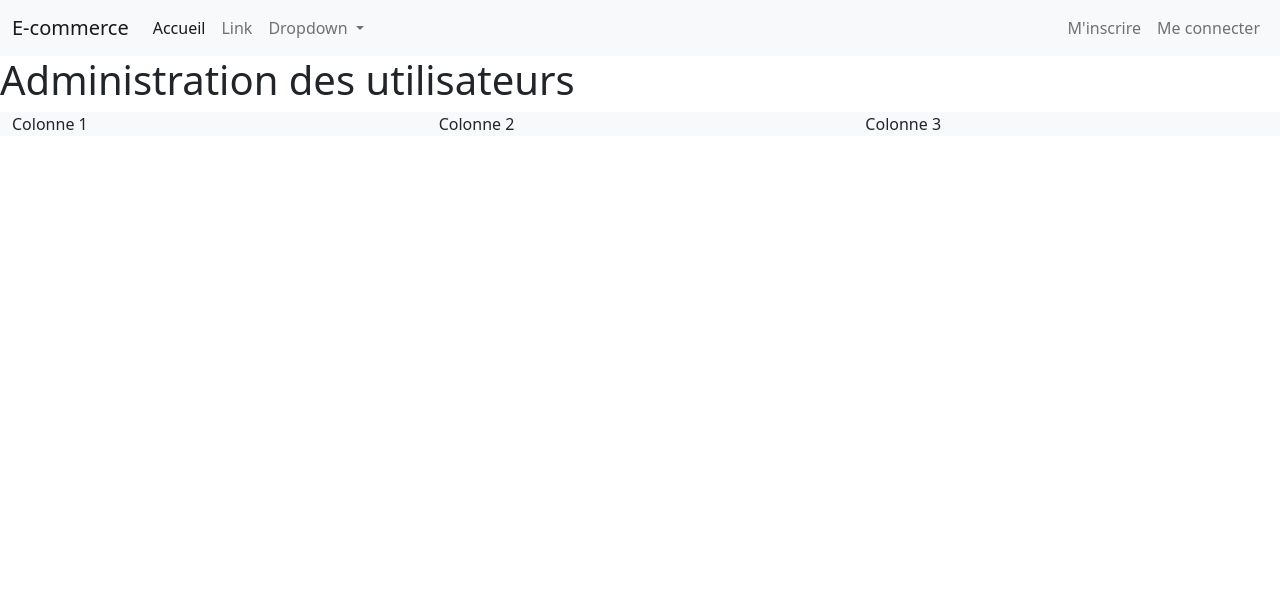
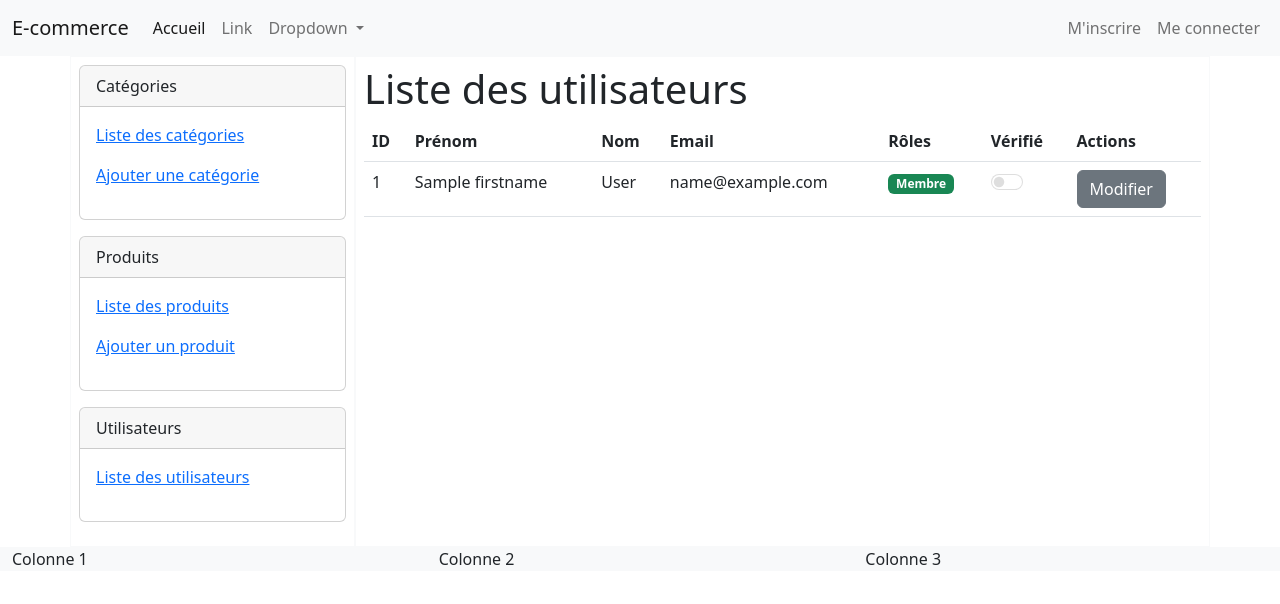
Before and after one commit to Willremi/Symfony6, a Symfony app: template templates/admin/users/index.html.twig in a window 1280 px wide. Shown: the top 604 px of the page. Run offline with Twig, Linux system fonts and the light colour scheme; the template is opened without the code that fills it: most values are stand-ins (such as "Sample title", 1, 10 or a date in 2020); some libraries are stand-ins or nearby versions.

Commit message:
tuto sur la création de l'interface administrateur sans bundle

```diff
--- a/src/Controller/Admin/ProductsController.php
+++ b/src/Controller/Admin/ProductsController.php
@@ -5,6 +5,7 @@ namespace App\Controller\Admin;
 use App\Entity\Images;
 use App\Entity\Products;
 use App\Form\ProductsFormType;
+use App\Repository\ProductsRepository;
 use App\Service\PictureService;
 use Doctrine\ORM\EntityManagerInterface;
 use Symfony\Bundle\FrameworkBundle\Controller\AbstractController;
@@ -18,9 +19,10 @@ use Symfony\Component\String\Slugger\SluggerInterface;
 class ProductsController extends AbstractController
 {
     #[Route('/', name: 'index')]
-    public function index(): Response
+    public function index(ProductsRepository $productsRepository): Response
     {
-        return $this->render('admin/products/index.html.twig');
+        $produits = $productsRepository->findAll();
+        return $this->render('admin/products/index.html.twig', compact('produits'));
     }
     #[Route('/ajout', name: 'add')]
     public function add(Request $request, EntityManagerInterface $em, SluggerInterface $slugger, PictureService $pictureService): Response
--- /dev/null
+++ b/templates/_partials/_adminnav.html.twig
@@ -0,0 +1,28 @@
+<aside class="col-3 border border-light bg-white p-2">
+    <article class="card mb-3">
+        <div class="card-header">
+            Catégories
+        </div>
+        <div class="card-body">
+            <p><a href="{{ path('admin_categories_index') }}">Liste des catégories</a></p>
+            <p><a href="">Ajouter une catégorie</a></p>
+        </div>
+    </article>
+    <article class="card mb-3">
+        <div class="card-header">
+            Produits
+        </div>
+        <div class="card-body">
+            <p><a href="{{ path('admin_products_index') }}">Liste des produits</a></p>
+            <p><a href="{{ path('admin_products_add') }}">Ajouter un produit</a></p>
+        </div>
+    </article>
+    <article class="card mb-3">
+        <div class="card-header">
+            Utilisateurs
+        </div>
+        <div class="card-body">
+            <p><a href="{{ path('admin_users_index') }}">Liste des utilisateurs</a></p>
+        </div>
+    </article>
+</aside>
--- a/templates/_partials/_nav.html.twig
+++ b/templates/_partials/_nav.html.twig
@@ -32,6 +32,12 @@
 			</ul>
 			<ul class="navbar-nav ms-auto mb-2 mb-lg-0">
 				{% if app.user %}
+					{% if is_granted('ROLE_PRODUCT_ADMIN') %}
+						<li class="nav-item">
+							<a class="nav-link" href="{{ path('admin_index') }}">Administration</a>
+						</li>
+					{% endif %}
+
 					<li class="nav-item">
 						<a class="nav-link" href="#">Mon compte</a>
 					</li>
--- a/templates/admin/users/index.html.twig
+++ b/templates/admin/users/index.html.twig
@@ -1,7 +1,62 @@
-{% extends "base.html.twig" %}
+{% extends 'base.html.twig' %}
 
-{% block title %}Administration des utilisateurs{% endblock %}
+{% block title %}Liste des utilisateurs
+{% endblock %}
 
 {% block body %}
-    <h1>Administration des utilisateurs</h1>
+	<div class="container">
+		<div class="row">
+			{% include '_partials/_adminnav.html.twig' %}
+			<main class="col-9 border border-light bg-white p-2">
+				<h1>Liste des utilisateurs</h1>
+				<table class="table">
+					<thead>
+						<tr>
+							<th>ID</th>
+							<th>Prénom</th>
+							<th>Nom</th>
+							<th>Email</th>
+							<th>Rôles</th>
+							<th>Vérifié</th>
+							<th>Actions</th>
+						</tr>
+					</thead>
+					<tbody>
+						{% for user in users %}
+							<tr>
+								<td>{{ user.id }}</td>
+								<td>{{ user.firstname }}</td>
+								<td>{{ user.lastname }}</td>
+								<td>{{ user.email }}</td>
+								<td>
+									{% for role in user.roles %}
+										{% if role == 'ROLE_ADMIN' %}
+											{% set name = 'Administrateur' %}
+											{% set color = 'danger' %}
+										{% elseif role == 'ROLE_PRODUCT_ADMIN' %}
+											{% set name = 'Admin produits' %}
+											{% set color = 'warning' %}
+										{% else %}
+											{% set name = 'Membre' %}
+											{% set color = 'success' %}
+										{% endif %}
+										<span class="badge bg-{{color}}">{{name}}</span>
+									{% endfor %}
+								</td>
+								<td>
+									<div class="form-check form-switch">
+										<input class="form-check-input" type="checkbox" role="switch" id="switch{{user.id}}" {{ user.isVerified ? "checked" : ""}} disabled>
+										<label class="form-check-label" for="switch{{user.id}}"></label>
+									</div>
+                                </td>
+								<td>
+									<a href="" class="btn btn-secondary">Modifier</a>
+								</td>
+							</tr>
+						{% endfor %}
+					</tbody>
+				</table>
+			</main>
+		</div>
+	</div>
 {% endblock %}
```
Also changed, not shown: src/Controller/Admin/CategoriesController.php (added, +20 -0 lines), src/Controller/Admin/MainController.php (added, +17 -0 lines), src/Controller/Admin/UsersController.php (+5 -2 lines), templates/admin/categories/index.html.twig (added, +40 -0 lines), templates/admin/index.html.twig (added, +14 -0 lines), templates/admin/products/index.html.twig (+41 -3 lines).
